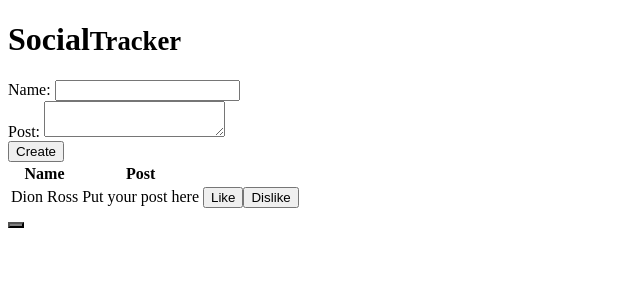
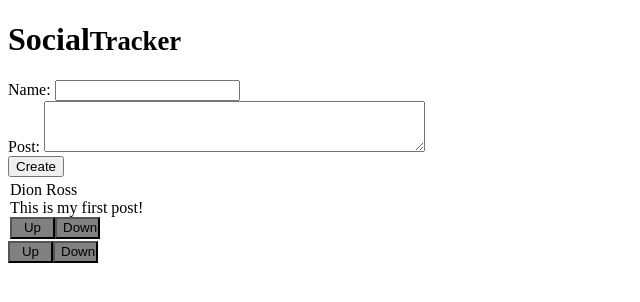
Before and after one commit to djon125/Social-Feed, a React (Create React App) app: page / in a window 1280 px wide. Shown: the top 302 px of the page, without its empty margins (0-640 px from the left). Built offline with nearby package versions, Linux system fonts and the light colour scheme.

Commit message:
added custom button + like/dislike

```diff
--- a/src/App.css
+++ b/src/App.css
@@ -1,24 +1,24 @@
 
 .like{
     background-color: green;
+    width: 45px;
+    height: 22px;
 }
 
 .inactive{
     background-color: gray;
+    width: 45px;
+    height: 22px;
 }
 
 .dislike{
     background-color: red;
+    width: 45px;
+    height: 22px;
 }
 
 .active{
     background-color: blueviolet;
+    width: 45px;
+    height: 22px;
 }
-
-
-/* .block{
-    height: 2000px;
-    width: 1000px;
-    border: none;
-
-} */
--- a/src/App.js
+++ b/src/App.js
@@ -8,7 +8,7 @@ import "./App.css";
 
 function App() {
 
-  const [entries, setEntries] = useState([{name: 'Dion Ross', post: 'Put your post here'}])
+  const [entries, setEntries] = useState([{name: 'Dion Ross', post: 'This is my first post!'}])
 
   function addNewEntry(entry) {
     let tempEntries = [...entries, entry];
--- a/src/Components/CreatePost/CreatPost.jsx
+++ b/src/Components/CreatePost/CreatPost.jsx
@@ -24,7 +24,7 @@ const CreatPost = (props) => {
             </div>
             <div>
                 <label>Post: </label>
-                <textarea type="text" value={post} onChange={(event) => setPost(event.target.value)}></textarea>
+                <textarea rows="3" cols="45" type="text" value={post} onChange={(event) => setPost(event.target.value)}></textarea>
             </div>
             <button type='submit'>Create</button>
         </form>
--- a/src/Components/CustomButton/CustomButton.jsx
+++ b/src/Components/CustomButton/CustomButton.jsx
@@ -3,18 +3,31 @@ import "../../App.css"
 
 const CustomButton = (props) => {
     const [buttonClass, setButtonClass] = useState("inactive");
+    const [buttonClassDislike, setButtonClassDislike] = useState("inactive");
 
     function handleClick(){
         if(buttonClass === "inactive"){
-            setButtonClass('active');
+            setButtonClass('like');
+            setButtonClassDislike('inactive')
         }
         else {
             setButtonClass('inactive');
         }
     }
+    function handleClickDislike(){
+        if(buttonClassDislike === "inactive"){
+            setButtonClassDislike('dislike');
+            setButtonClass('inactive')
+        }
+        else {
+            setButtonClassDislike('inactive');
+        }
+    }
+
     return (
             <>
-                <button type="submit"sytle={{height: '1em'}} className={buttonClass} onClick={handleClick}>{props.message}</button>
+                <button type="submit" className={buttonClass} onClick={handleClick}>Up</button>
+                <button type="submit" className={buttonClassDislike} onClick={handleClickDislike}>Down</button>
             </>
      );
 }
--- a/src/Components/DisplayPosts/DisplayPosts.jsx
+++ b/src/Components/DisplayPosts/DisplayPosts.jsx
@@ -1,8 +1,9 @@
 //import Entry from "../Entry";
-//import * from "./Components/CustomButton/CustomButton";
+import CustomButton from "../CustomButton/CustomButton";
 
 
 const DisplayPosts = (props) => {
+
     return (
         // <tbody>
         //     {props.entries.map(entry => <tr><Post /></tr>)}
@@ -11,18 +12,18 @@ const DisplayPosts = (props) => {
         <table className="table">
             <thead>
                 <tr>
-                    <th>Name</th>
-                    <th>Post</th>
+                    {/* <th>Name</th>
+                    <th>Post</th> */}
                 </tr>
             </thead>
             <tbody>
                 {props.entries.map((entry) => {
                     return (
-                        <tr>
-                            <td>{entry.name}</td>
-                            <td>{entry.post}</td>
-                            <td><button tyep="submit" className="buttonClass">Like</button><button>Dislike</button></td>
-                        </tr>
+                        <div>
+                            <div>{entry.name}</div>
+                            <div>{entry.post}</div>
+                            <div><CustomButton /></div>
+                        </div>
                     );
                 })}
             </tbody>
```
